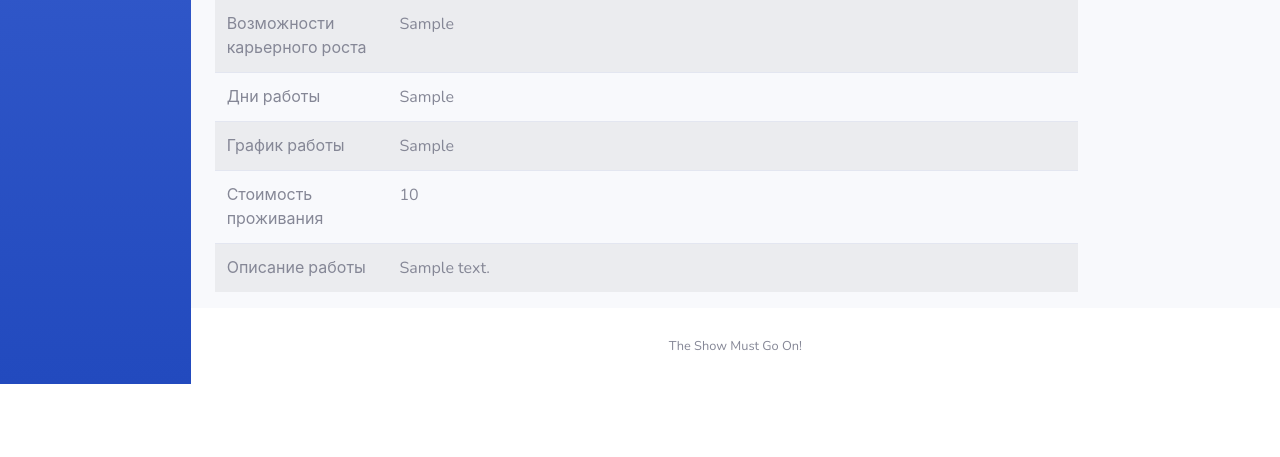
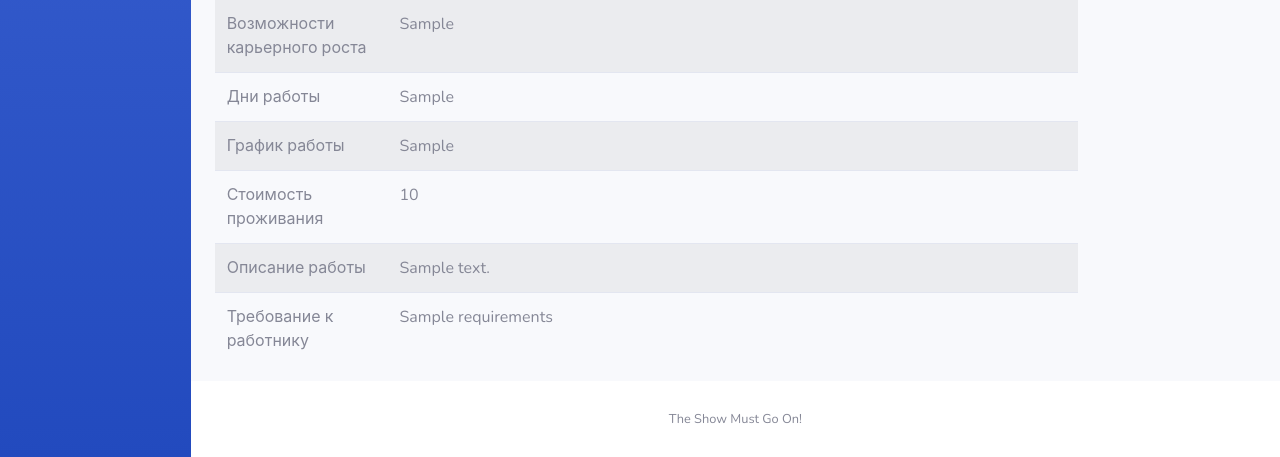
Before and after one commit to vladimirtkach/yesjob, a Django app: template src/employer/templates/employer/vacancy_detail.html in a window 1280 px wide. Shown: the part 1089-1546 px from the top of the page. Before the commit the page ends 1473 px from the top, so only its background shows below. Run offline with Django 3.2, Linux system fonts and the light colour scheme; the template is opened without the code that fills it: most values are stand-ins (such as "Sample title", 1, 10 or a date in 2020); some libraries are stand-ins or nearby versions.

Commit message:
requirements

```diff
--- a/src/employer/templates/employer/vacancy_detail.html
+++ b/src/employer/templates/employer/vacancy_detail.html
@@ -71,6 +71,9 @@
     <tr>
         <td>Описание работы</td> <td>{{v.job_description}}</td>
     </tr>
+                 <tr>
+        <td>Требование к работнику </td> <td>{{v.requirements}}</td>
+    </tr>
   </table>
 
         </div>
```
